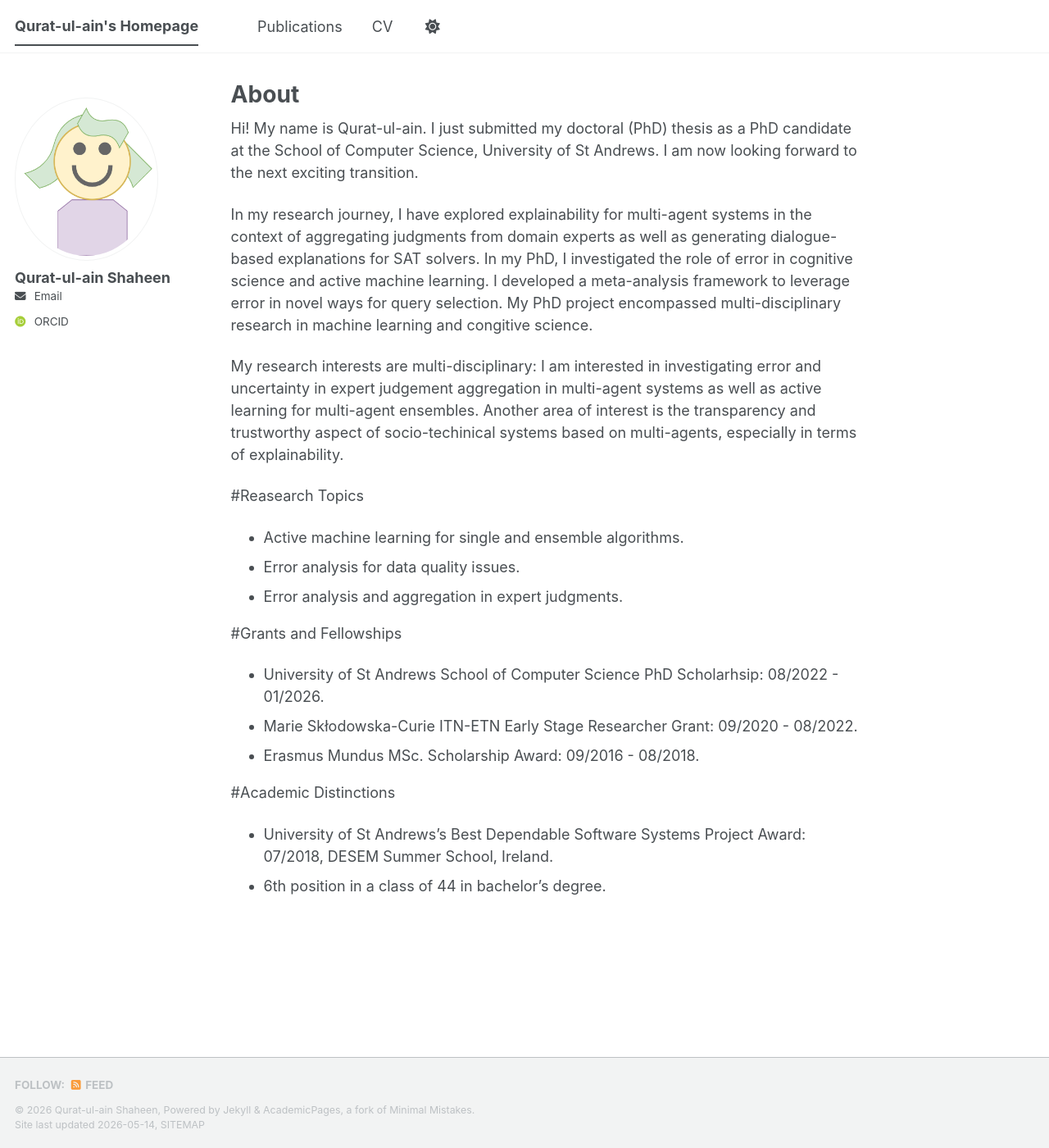
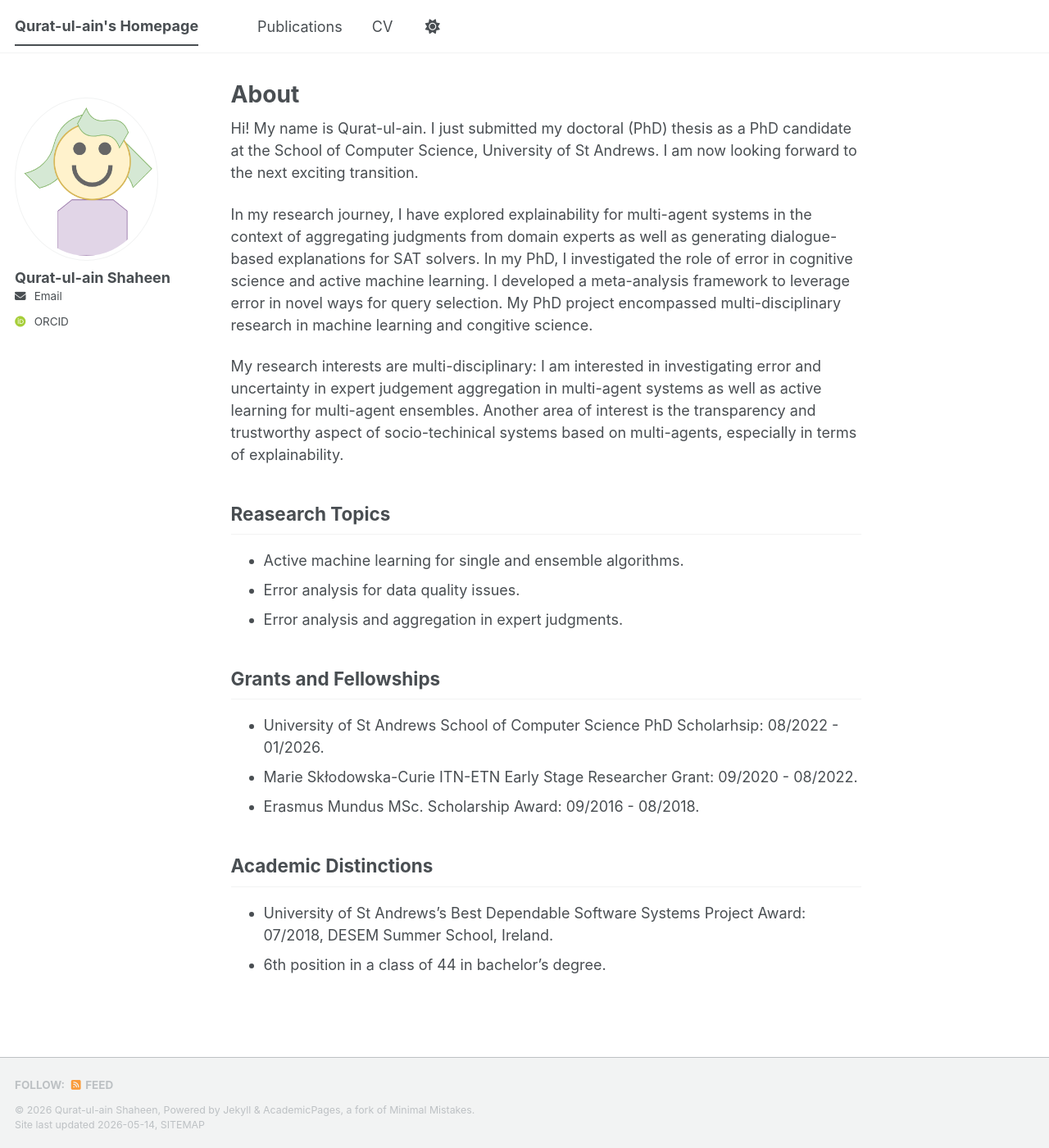
Before and after one commit to QuratulainS/QuratulainS.github.io, a Jekyll site: the page built from _pages/about.md, in a window 1280 px wide and 1400 px high. Shown: the whole window at 82% size. Built offline with Jekyll 4.4.1, drawn with Linux system fonts in a browser that asks for light colours; some web fonts are replaced; a script bundle is joined from its source files by our own code; library files that are not in the unit come from our copies.

```diff
--- a/_pages/about.md
+++ b/_pages/about.md
@@ -14,16 +14,16 @@ dialogue-based explanations for SAT solvers. In my PhD, I investigated the role
 
 My research interests are multi-disciplinary: I am interested in investigating error and uncertainty in expert judgement aggregation in multi-agent systems as well as active learning for multi-agent ensembles. Another area of interest is the transparency and trustworthy aspect of socio-techinical systems based on multi-agents, especially in terms of explainability.
 
-#Reasearch Topics
+## Reasearch Topics
 - Active machine learning for single and ensemble algorithms.
 - Error analysis for data quality issues.
 - Error analysis and aggregation in expert judgments.
 
-#Grants and Fellowships
+## Grants and Fellowships
 - University of St Andrews School of Computer Science PhD Scholarhsip: 08/2022 - 01/2026.
 - Marie Skłodowska-Curie ITN-ETN Early Stage Researcher Grant: 09/2020 - 08/2022.
 - Erasmus Mundus MSc. Scholarship Award: 09/2016 - 08/2018.
 
-#Academic Distinctions
+## Academic Distinctions
 - University of St Andrews’s Best Dependable Software Systems Project Award: 07/2018, DESEM Summer School, Ireland.
 - 6th position in a class of 44 in bachelor’s degree.
```
